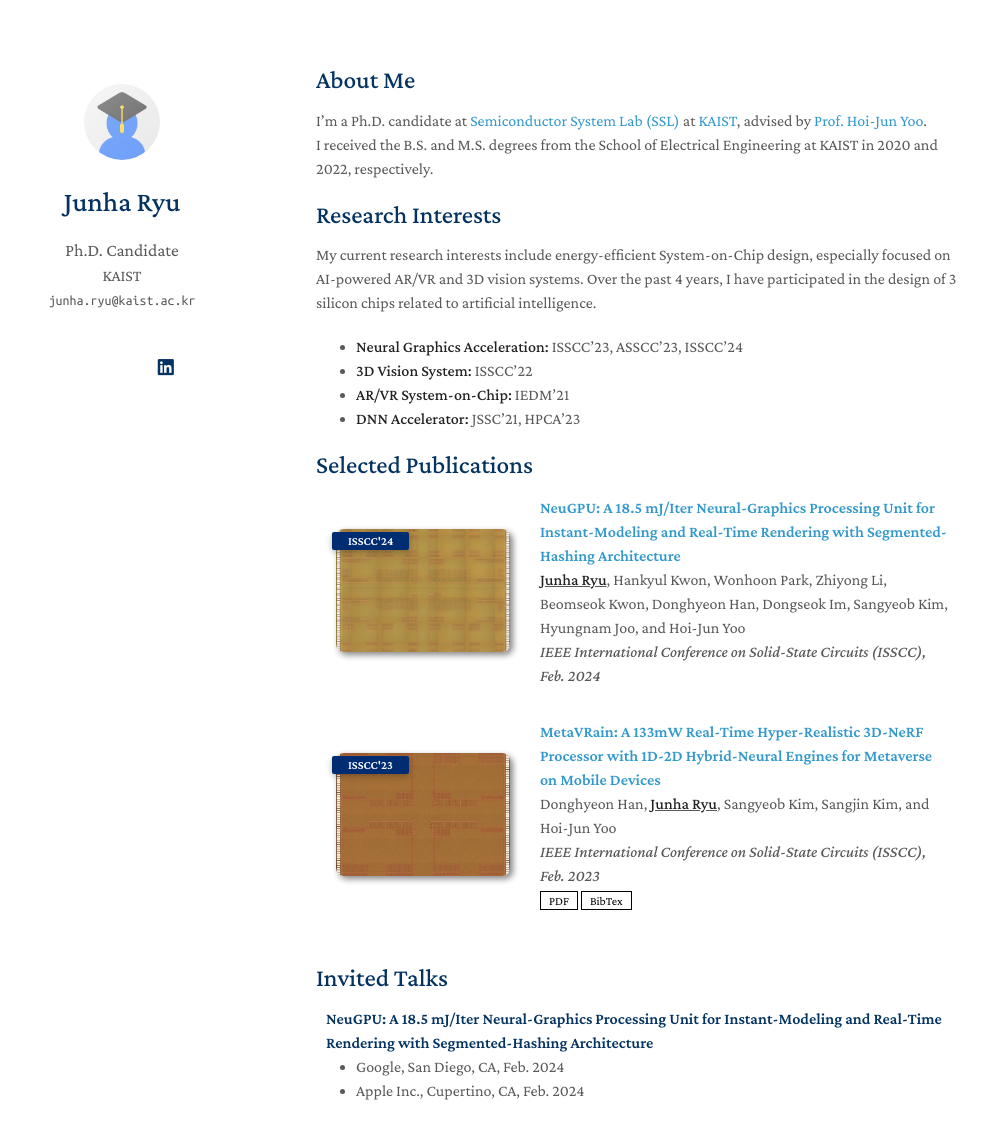
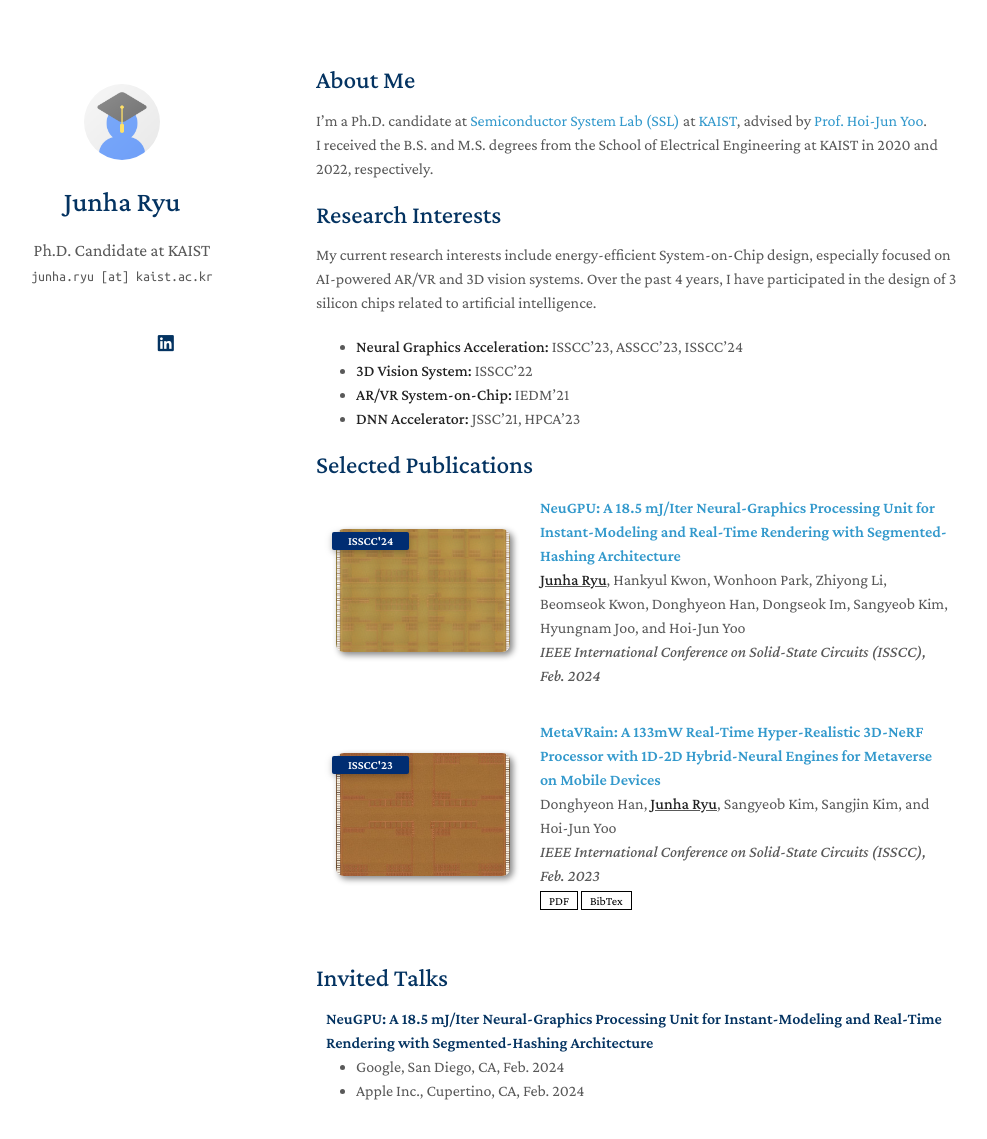
Before and after one commit to junharyu/junharyu.github.io, a Jekyll site: the page built from index.md, in a window 1280 px wide and 1182 px high. Shown: the top 1139 px of the window, without its empty margins (154-1141 px from the left). Built offline with Jekyll 4.4.1, drawn with Linux system fonts in a browser that asks for light colours; nearby versions of some CDN libraries; a style sheet for code colours, icons or effects is not loaded; our own code applies the rules of GitHub Pages for plain Markdown files.

```diff
--- a/_config.yml
+++ b/_config.yml
@@ -1,8 +1,7 @@
 # Basic Information
 title: Junha Ryu
-position: Ph.D. Candidate
-affiliation: KAIST
-email: junha.ryu@kaist.ac.kr
+position: Ph.D. Candidate at KAIST
+email: junha.ryu [at] kaist.ac.kr
 
 # Search Engine Optimization (SEO)
 # The following information is used to improve the website traffic from search engines, e.g., Google.
@@ -15,6 +14,7 @@ canonical: https://junharyu.github.io/
 google_scholar: https://scholar.google.com/citations?user=Pn2sgEkAAAAJ&hl=ko&authuser=1
 cv_link: assets/files/curriculum_vitae.pdf
 linkedin: https://www.linkedin.com/in/junharyu
+homepage: https://ssl.kaist.ac.kr
 
 # Images (e.g., your profile picture and your website's favicon)
 # "favicon" and "favicon_dark" are used for the light and dark modes, respectively.
```
